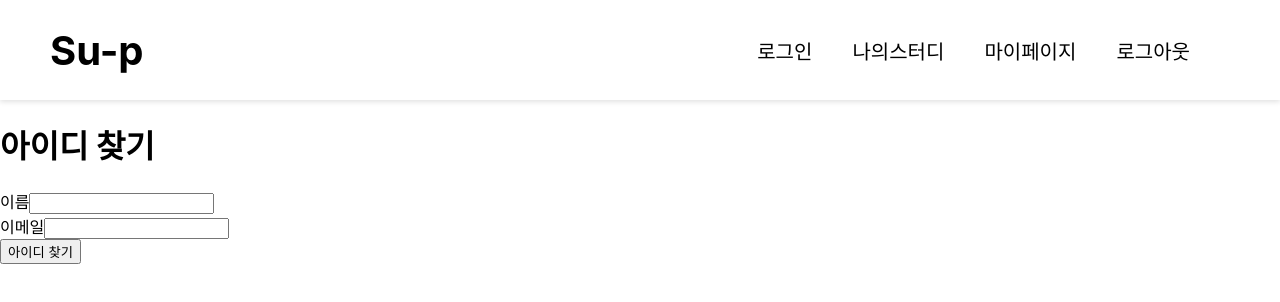
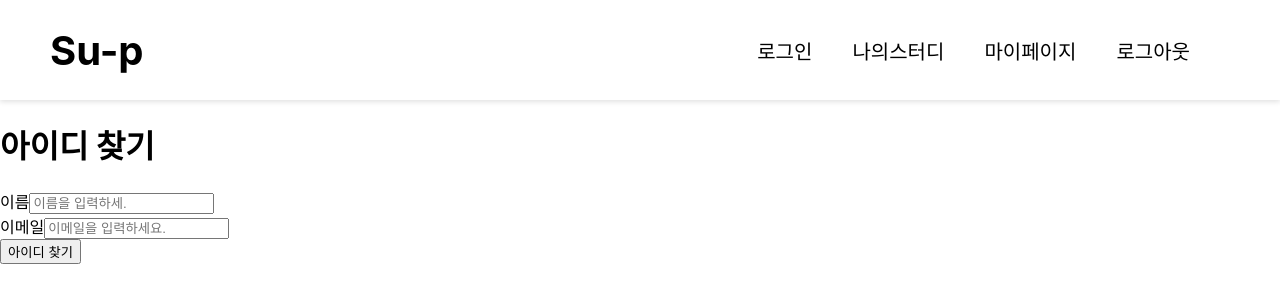
Before and after one commit to seoyeonDev/Su-p, a React (Create React App) app in the folder Frontend/: page /findId in a window 1280 px wide. Shown: the top 302 px of the page. Built offline with nearby package versions, Linux system fonts and the light colour scheme.

Commit message:
#257 : member : login BE - 아이디찾기 기본 페이지 구현

```diff
--- a/Frontend/src/pages/member/FindId.js
+++ b/Frontend/src/pages/member/FindId.js
@@ -1,25 +1,56 @@
-import React, { Component } from 'react';
+import React, { useState } from 'react';
+import axios from 'axios';
+import {Link, useNavigate} from "react-router-dom";
 
 
-class FindId extends Component {
-    render() {
+function FindId () {
+    const [userName, setUserName] = useState('');
+    const [userEmail, setEmail] = useState('');
+
+    const handleUserNameChange = (e) => {
+        setUserName(e.target.value);
+    }
+
+    const handleEmail = (e) => {
+        setEmail(e.target.value);
+    }
+
+    const getId = () => {
+        axios.get(`http://localhost:3000/member/findId`,{
+            params: {
+                name : userName,
+                email : userEmail
+            }
+        })
+            .then(response => {
+                if(response.status === 200 && response.data !== '존재하지 않는 회원 정보입니다.'){
+                    alert(response.data + " 입니다.");
+                } else if (response.data === '존재하지 않는 회원 정보입니다.'){
+                    alert(response.data);
+                }
+            })
+            .catch((err)=> {
+                console.log('에러 ', err)
+            })
+    }
+
     return (
         <div>
             <h1>아이디 찾기</h1>
             <div>
                 이름
-                    <input type="text" />
+                <input type="text" id="userName" name={"userName"} placeholder={"이름을 입력하세."} onChange={handleUserNameChange} />
             </div>
             <div>
                 이메일
-                    <input type="text" />
+                <input type="text" id={"userEmail"} name ={"userEmail"} placeholder={"이메일을 입력하세요."} onChange={handleEmail} />
             </div>
-                <button>아이디 찾기</button>
+            <button type="button" onClick={getId}>아이디 찾기</button>
         </div>
     );
-    }
 }
 
 
 
+
 export default FindId;
```
Lines whose indentation alone changed are shown as unchanged.
